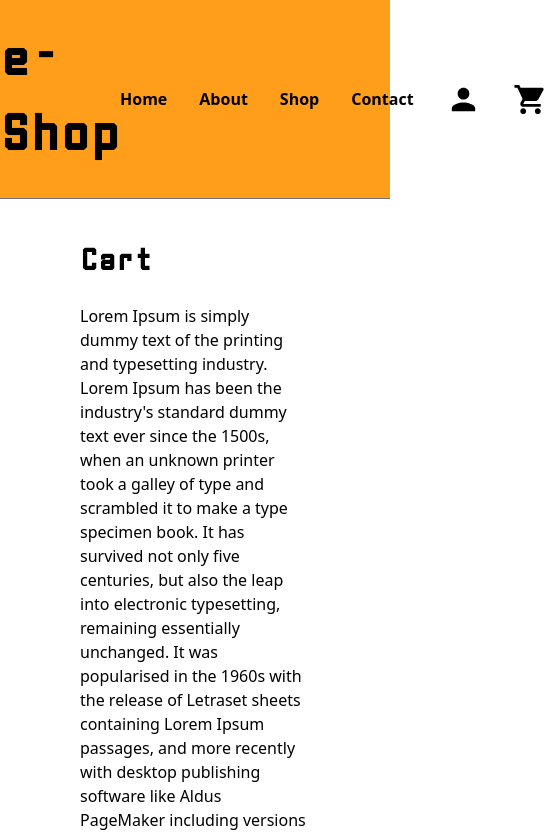
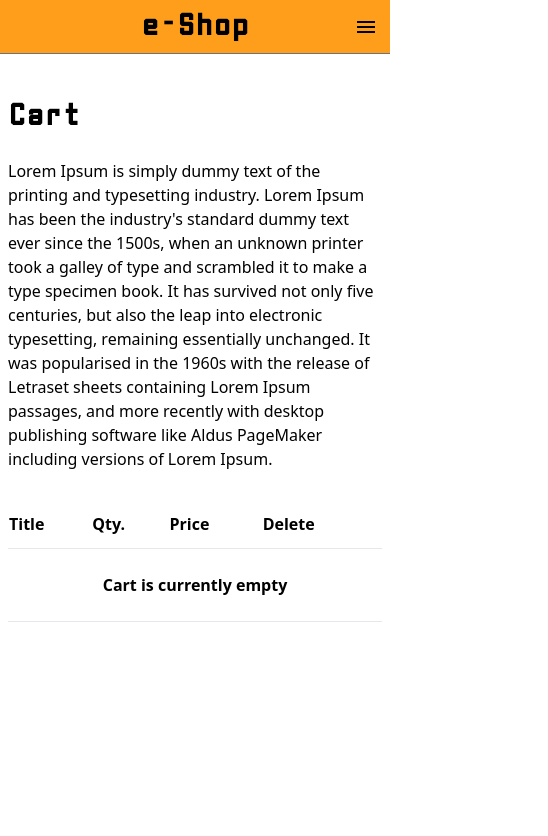
Before and after one commit to ruairin/eshop, a React (Create React App) app in the folder eshop/: page /cart in a window 390 px wide. Shown: the top 836 px of the page, 548 px wide, since content can reach past the window. Built offline with nearby package versions, Linux system fonts and the light colour scheme.

Commit message:
improve responsive design

```diff
--- a/eshop/src/components/About.js
+++ b/eshop/src/components/About.js
@@ -7,7 +7,7 @@ const About = ( ) => {
       <div className=" px-6 py-10">
         <div className='container mx-auto'>
           <h2 className='page-title-font py-2'>About</h2>
-          <div className='grid grid-cols-3 gap-6'>
+          <div className='grid grid-cols-1 sm:grid-cols-3 gap-6'>
             <div className="col-span-2 pt-4">
               <p>Lorem Ipsum is simply dummy text of the printing and typesetting industry.
                 Lorem Ipsum has been the industry's standard dummy text ever since the 1500s,
--- a/eshop/src/components/Banner.js
+++ b/eshop/src/components/Banner.js
@@ -5,23 +5,118 @@ import ShoppingCartIcon from '@mui/icons-material/ShoppingCart';
 import Badge from '@mui/material/Badge';
 import PersonIcon from '@mui/icons-material/Person';
 import Tooltip from '@mui/material/Tooltip';
+import MenuIcon from '@mui/icons-material/Menu';
+import Menu from '@mui/material/Menu';
+import MenuItem from '@mui/material/MenuItem';
 
 import './Banner.css';
 
 const Banner = ({ onSignOut, isSignedIn, user, cart }) => {
 
+  const [anchorEl, setAnchorEl] = React.useState(null);
+  const open = Boolean(anchorEl);
+  const handleClick = (event) => {
+    setAnchorEl(event.currentTarget);
+  };
+  const handleClose = () => {
+    setAnchorEl(null);
+  };
+
   const navigate = useNavigate();
   const { categories } = useRouteLoaderData('root');
 
   return (
-    <div className='z-50 w-full h-30 bg-[#FF9E1B] border-b-[1px] z-index-1 sticky top-0 border-b-gray-500 font-titleFont py-6'>
-      <div className='max-w-screen-xl h-full mx-auto flex items-center justify-between'>
+
+    <div className='bg-[#FF9E1B] border-b-[1px] sticky top-0 border-b-gray-500 font-titleFont py-1 px-3 sm:py-6 sm:px-6'>
+      <div className="container mx-auto ">
+
+        <div className='grid grid-cols-3 sm:grid-cols-2'>
+          {/* Empty column so that the middle colums is centered */}
+          <div className='sm:hidden'>
+
+          </div>
+
+          <div className='text-center sm:text-left'>
             <Link to='/'>
-          <h1 className="banner-title-font">e-Shop</h1>
+              <h1 className="banner-title-font sm:text-[50px]">e-Shop</h1>
             </Link>
+          </div>
 
-        <div className='flex gap-5 items-center'>
-          <ul className='flex items-center gap-8 cursor-pointer'>
+          <div className='justify-self-end self-center'>
+
+            {/* dropdown menu - visible on small screens only */}
+            <div className='sm:hidden'>
+              <MenuIcon
+                id="basic-button"
+                aria-controls={open ? 'basic-menu' : undefined}
+                aria-haspopup="true"
+                aria-expanded={open ? 'true' : undefined}
+                onClick={handleClick}
+              >
+              </MenuIcon>
+              <Menu
+                id="basic-menu"
+                anchorEl={anchorEl}
+                open={open}
+                onClose={handleClose}
+                MenuListProps={{
+                  'aria-labelledby': 'basic-button',
+                }}
+              >
+                <MenuItem onClick={handleClose}>
+                  <Link href="#" title="Home" to={'/'} >Home</Link>
+                </MenuItem>
+                <MenuItem onClick={handleClose}>
+                  <Link href="#" title="About" to={'/about/'} >About</Link>
+                </MenuItem>
+                <MenuItem onClick={handleClose}>
+                  <Link href="#" title="Shop" to={'/shop/'} >Shop</Link>
+                </MenuItem>
+                <MenuItem onClick={handleClose}>
+                  <Link href="#" title="Contact" to={'/contact/'} >Contact</Link>
+                </MenuItem>
+                <MenuItem onClick={handleClose}>
+                  {isSignedIn
+                    ?
+                    <>
+                      <div className='text-base text-black font-bold hover:text-orange-900 hover:underline underline-offset-2 decoration-[1px] cursor-pointer duration-300'
+                        onClick={() => { onSignOut(); navigate('/') }}
+                      >
+                        <Tooltip title={`Signed in as ${user.firstName}. Click to Sign Out`}>
+                          <Badge badgeContent={"\u2713"} color="success">
+                            <PersonIcon fontSize="medium" />
+                          </Badge>
+                        </Tooltip>
+                      </div>
+                    </>
+                    :
+                    <Link to={'signIn/'}>
+                      {/* <p className='f5 tr pr5 mt3 mb2 link underline pointer'>Sign In</p> */}
+                      <div className='text-base text-black font-bold hover:text-orange-900 hover:underline underline-offset-2 decoration-[1px] cursor-pointer duration-300'>
+                        <Tooltip title="Sign In">
+                          <PersonIcon fontSize="medium" />
+                        </Tooltip>
+                      </div>
+                    </Link>
+                  }
+                </MenuItem>
+                <MenuItem onClick={handleClose}>
+                  <Link to={'cart/'}>
+                    <Tooltip title="Go to Cart">
+                      <Badge badgeContent={cart.length} color="success">
+                        <div className='text-base text-black font-bold hover:text-orange-900 hover:underline underline-offset-2 decoration-[1px] cursor-pointer duration-300'>
+                          <ShoppingCartIcon fontSize="" />
+                        </div>
+                      </Badge>
+                    </Tooltip>
+                  </Link>
+                </MenuItem>
+              </Menu>
+            </div>
+
+            {/* inline menu - visible on greater than sm */}
+            <div className='hidden sm:block flex gap-5 items-center'>
+              <ul className='flex items-center gap-4 cursor-pointer'>
 
                 <Link class="text-base text-black font-bold hover:text-orange-900 hover:underline underline-offset-2 decoration-[1px] cursor-pointer duration-300" href="#" title="Home" to={'/'} >Home</Link>
                 <Link class="text-base text-black font-bold hover:text-orange-900 hover:underline underline-offset-2 decoration-[1px] cursor-pointer duration-300" href="#" title="About" to={'/about/'} >About</Link>
@@ -44,7 +139,7 @@ const Banner = ({ onSignOut, isSignedIn, user, cart }) => {
                   ?
                   <>
                     <div className='text-base text-black font-bold hover:text-orange-900 hover:underline underline-offset-2 decoration-[1px] cursor-pointer duration-300'
-                  onClick={() => { onSignOut(); navigate('/')}}
+                      onClick={() => { onSignOut(); navigate('/') }}
                     >
                       <Tooltip title={`Signed in as ${user.firstName}. Click to Sign Out`}>
                         <Badge badgeContent={"\u2713"} color="success">
@@ -76,8 +171,9 @@ const Banner = ({ onSignOut, isSignedIn, user, cart }) => {
             </div>
           </div>
         </div>
+      </div>
+    </div>
   );
-
 }
 
 export default Banner;
--- a/eshop/src/components/Cart.js
+++ b/eshop/src/components/Cart.js
@@ -8,7 +8,7 @@ const Cart = ({ cart, onDeleteFromCart }) => {
 
   return (
     <>
-      <div className="px-20 py-10">
+      <div className="px-2 sm:px-20 py-10">
         <div className="" style={{ display: 'flex', justifyContent: 'flex-start', flexDirection: 'column' }}>
           <h2 className='page-title-font'>Cart</h2>
 
@@ -25,11 +25,11 @@ const Cart = ({ cart, onDeleteFromCart }) => {
           <table className='py-10' cellSpacing='0'>
             <thead>
               <tr>
-                <th className="font-bold border-b b--black-20 pb-3 tl">Title</th>
-                <th className="font-bold border-b b--black-20 pb-3 tl">Image</th>
-                <th className="font-bold border-b b--black-20 pb-3 tl">Quantity</th>
-                <th className="font-bold border-b b--black-20 pb-3 tl">Price</th>
-                <th className="font-bold border-b b--black-20 pb-3 tl">Delete Item</th>
+                <th className="font-bold border-b b--black-20 pb-3 text-left">Title</th>
+                <th className="font-bold border-b b--black-20 pb-3 text-left hidden sm:block">Image</th>
+                <th className="font-bold border-b b--black-20 pb-3 text-left">Qty.</th>
+                <th className="font-bold border-b b--black-20 pb-3 text-left">Price</th>
+                <th className="font-bold border-b b--black-20 pb-3 text-left">Delete</th>
               </tr>
             </thead>
             {
@@ -42,11 +42,11 @@ const Cart = ({ cart, onDeleteFromCart }) => {
                   return (
                     <>
                       <tr>
-                        <td className='font-bold border-b b--black-20 py-3 tl'>{title}</td>
-                        <td className='font-bold border-b b--black-20 py-3 tl'><img alt='productImage' src={`/images/${image}`} width={50} /></td>
-                        <td className='font-bold border-b b--black-20 py-3 tl'>{item.qty}</td>
-                        <td className='font-bold border-b b--black-20 py-3 tl'>{price}</td>
-                        <td className='font-bold border-b b--black-20 py-3 tl link pointer underline' onClick={() => onDeleteFromCart(item.id)}>Delete</td>
+                        <td className='font-bold border-b b--black-20 py-3 text-left'>{title}</td>
+                        <td className='font-bold border-b b--black-20 py-3 text-left hidden sm:block'><img alt='productImage' src={`/images/${image}`} width={50} /></td>
+                        <td className='font-bold border-b b--black-20 py-3 text-left'>{item.qty}</td>
+                        <td className='font-bold border-b b--black-20 py-3 text-left'>{price}</td>
+                        <td className='font-bold border-b b--black-20 py-3 text-left link pointer underline' onClick={() => onDeleteFromCart(item.id)}>Delete</td>
                       </tr>
                     </>
                   );
--- a/eshop/src/components/Contact.js
+++ b/eshop/src/components/Contact.js
@@ -7,7 +7,7 @@ const Contact = () => {
       <div className=" px-6 py-10">
         <div className='container mx-auto'>
           <h2 className='page-title-font py-2'>Contact</h2>
-          <div className='grid grid-cols-3 gap-6'>
+          <div className='grid grid-cols-1 sm:grid-cols-3 gap-6'>
             <div className="col-span-2 pt-4">
               <p>Lorem Ipsum is simply dummy text of the printing and typesetting industry.
                 Lorem Ipsum has been the industry's standard dummy text ever since the 1500s,
--- a/eshop/src/components/Footer.js
+++ b/eshop/src/components/Footer.js
@@ -3,8 +3,8 @@ import React from "react";
 const Footer = () => {
 
   return (
-    <footer>
-      <div className='my-10 py-10 z-50 w-full h-30 bg-[#5B3417] border-b-[1px] z-index-1 sticky top-0 border-b-gray-500 font-titleFont text-white'>
+    <footer className="hidden sm:block">
+      <div className='my-10 py-10 px-6 z-50 w-full h-30 bg-[#5B3417] border-b-[1px] z-index-1 sticky top-0 border-b-gray-500 font-titleFont text-white'>
         <div className='max-w-screen-xl h-full mx-auto flex items-center justify-center'>
           <div className='container mx-auto'>
             <div className='grid grid-cols-2 gap-6'>
--- a/eshop/src/components/Home.js
+++ b/eshop/src/components/Home.js
@@ -7,7 +7,7 @@ const Home = () => {
       <div className=" px-6 py-10">
         <div className='container mx-auto'>
           <h2 className='page-title-font py-2'>Home</h2>
-          <div className='grid grid-cols-3 gap-6'>
+          <div className='grid grid-cols-1 sm:grid-cols-3 gap-6'>
             <div className="col-span-2 pt-4">
               <p>Lorem Ipsum is simply dummy text of the printing and typesetting industry.
                 Lorem Ipsum has been the industry's standard dummy text ever since the 1500s,
--- a/eshop/src/components/shop/CategoryCard.js
+++ b/eshop/src/components/shop/CategoryCard.js
@@ -6,7 +6,7 @@ const CategoryCard = ({ category }) => {
   const { id, title, image, description } = category;
   return (
     <Link to={`/shop/category/${id}`}>
-      <div className='group px-6 py-3 max-w-sm rounded overflow-hidden shadow-lg'>
+      <div className='group px-6 py-3 max-w-sm rounded overflow-hidden shadow-md'>
         {/* Note: /images/ below refers to the images folder within /public/ */}
         <img alt='category' src={`/images/${image}`} width={200} />
         <div className="px-6 py-4">
--- a/eshop/src/components/shop/ProductView.js
+++ b/eshop/src/components/shop/ProductView.js
@@ -22,7 +22,7 @@ const ProductView = ({ onAddToCart }) => {
         <h1 className='font-bold page-title-font'>{title}</h1>
 
         <div className='container mx-auto pt-4'>
-          <div className='grid grid-cols-2 gap-6'>
+          <div className='grid grid-cols-1 sm:grid-cols-2 gap-6'>
 
 
             <div>
@@ -64,7 +64,11 @@ const ProductView = ({ onAddToCart }) => {
                       onInput={e => setQty(e.target.value)}
                     />
                   </div>
-                  <button className='mt-6 px-4 py-4 rounded font-bold bg-orange-400 hover:bg-orange-600' onClick={() => onAddToCart(id, qty)}>Add to Cart</button>
+                  <button
+                    className='mt-6 px-4 py-4 rounded font-bold bg-orange-400 hover:bg-orange-600'
+                    onClick={() => onAddToCart(id, qty)}>
+                    Add to Cart
+                  </button>
                 </div>
               </div>
             </div>
--- a/eshop/src/components/shop/Shop.js
+++ b/eshop/src/components/shop/Shop.js
@@ -12,9 +12,9 @@ const Shop = () => {
 
   return (
     <>
-      <div className='flex-container'>
-        <div className='flex-row'>
-          <div className='nav-pane'>
+      <div className='container mx-auto'>
+        <div className='grid grid-cols-1 sm:grid-cols-4 gap-6 grid-flow-col auto-cols-auto'>
+          <div className='hidden sm:block nav-pane'>
 
             <h4 className='nav-font-bold py-2'>Navigation</h4>
             <Link title="Home" to={'/'}>
@@ -41,7 +41,7 @@ const Shop = () => {
               <h4 className="py-2">Contact</h4>
             </Link>
           </div>
-          <div className='product-pane'>
+          <div className='col-span-3 product-pane'>
             <Outlet />
           </div>
         </div>
--- a/eshop/src/components/shop/ShopHome.js
+++ b/eshop/src/components/shop/ShopHome.js
@@ -24,7 +24,7 @@ const ShopHome = () => {
         </div>
 
         <div className='container mx-auto'>
-          <div className="grid grid-cols-3 gap-x-4 grid-gap-y-2">
+          <div className="grid grid-cols-1 sm:grid-cols-[repeat(auto-fill,200px)] gap-x-4 grid-gap-y-2">
           {
             // only render currentGridItems (i.e. current subset of products based on pagination)
             categories.map((category) => {
--- a/eshop/src/index.css
+++ b/eshop/src/index.css
@@ -38,7 +38,7 @@ code {
 .banner-title-font {
     font-family:'Manolo Mono Regular';
     font-weight:bold;
-    font-size: 50px;
+    font-size: 30px;
   }
 
 .page-title-font {
```
Lines whose indentation alone changed are shown as unchanged.
